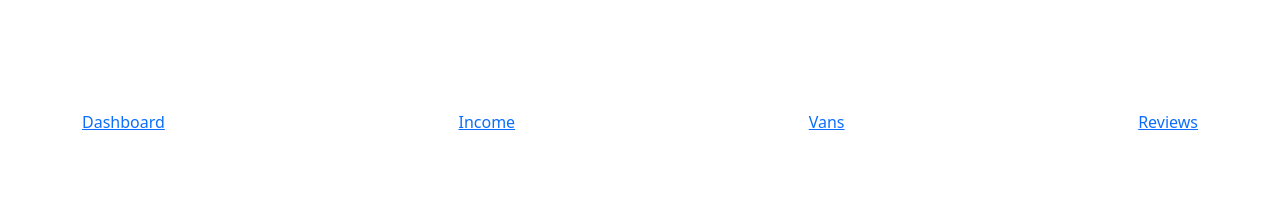
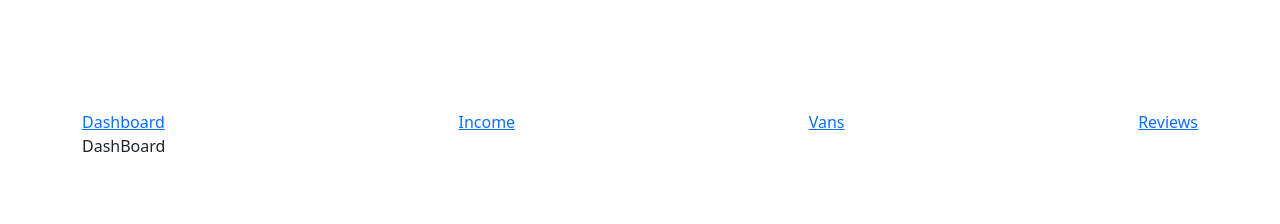
Before and after one commit to PetriDamous/toto-vans-frontend, a React (Create React App) app: page /host in a window 1280 px wide. Shown: the top 224 px of the page. Built offline with nearby package versions, Linux system fonts and the light colour scheme.

Commit message:
Refact: Changed the route for Home and Dashboard component to use index instead of path in App.js. Changed the path in the link for Dashboard to lead to the host route.

```diff
--- a/src/App.js
+++ b/src/App.js
@@ -14,11 +14,11 @@ import { Layout, HostLayout } from "./components";
 function App() {
   return (
     <Routes>
-      <Route element={<Layout />}>
-        <Route path="/" element={<Home />} />
+      <Route path="/" element={<Layout />}>
+        <Route index element={<Home />} />
         <Route path="/about" element={<About />} />
         <Route path="/host" element={<HostLayout />}>
-          <Route path="/host/dashboard" element={<DashBoard />} />
+          <Route index element={<DashBoard />} />
           <Route path="/host/income" element={<Income />} />
           <Route path="/host/reviews" element={<Reviews />} />
         </Route>
--- a/src/components/HostLayout/HostLayout.js
+++ b/src/components/HostLayout/HostLayout.js
@@ -5,7 +5,7 @@ const HostLayout = () => {
   return (
     <Container>
       <nav className="d-flex justify-content-between">
-        <Link to="/host/dashboard">Dashboard</Link>
+        <Link to="/host">Dashboard</Link>
         <Link to="/host/income">Income</Link>
         <Link to="/vans">Vans</Link>
         <Link to="/host/reviews">Reviews</Link>
```
